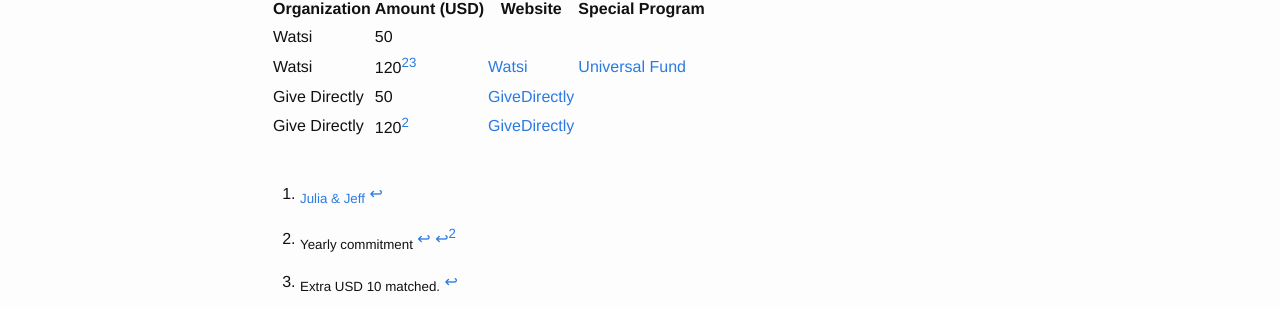
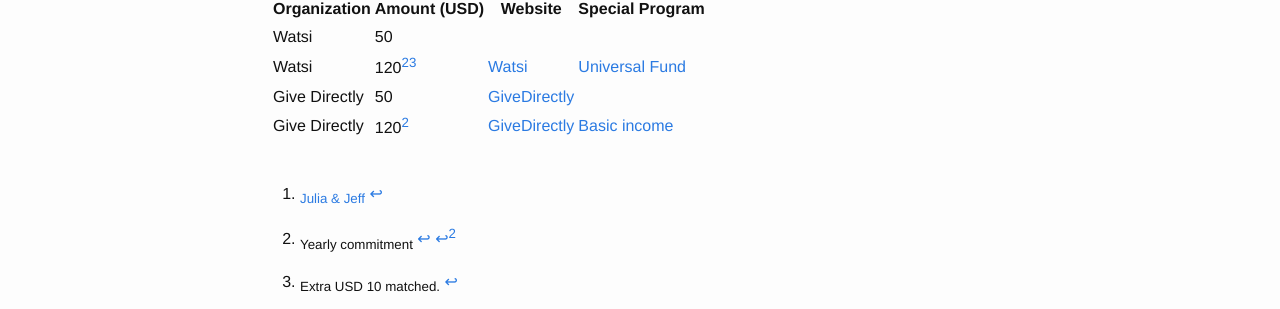
Before and after one commit to muddana/muddana.github.io, a Jekyll site: the page built from giving.md, in a window 1280 px wide. Shown: the part 411-720 px from the top of the page. Built offline with Jekyll 4.4.1, drawn with Linux system fonts in a browser that asks for light colours.

Commit message:
updated program desc

```diff
--- a/giving.md
+++ b/giving.md
@@ -21,7 +21,7 @@
 | Watsi          | 50  		     |                  |                  |
 | Watsi          | 120[^2][^3]		 | [Watsi](http://watsi.org)        | [Universal Fund](https://watsi.org/universal-fund)   |
 | Give Directly  | 50  			 | [GiveDirectly](http://givedirectly.org) |                  |
-| Give Directly  | 120[^2]  	 | [GiveDirectly](http://givedirectly.org) |                  |
+| Give Directly  | 120[^2]  	 | [GiveDirectly](http://givedirectly.org) | [Basic income](https://www.givedirectly.org/basic-income) |
 
 <br/>
 
```
